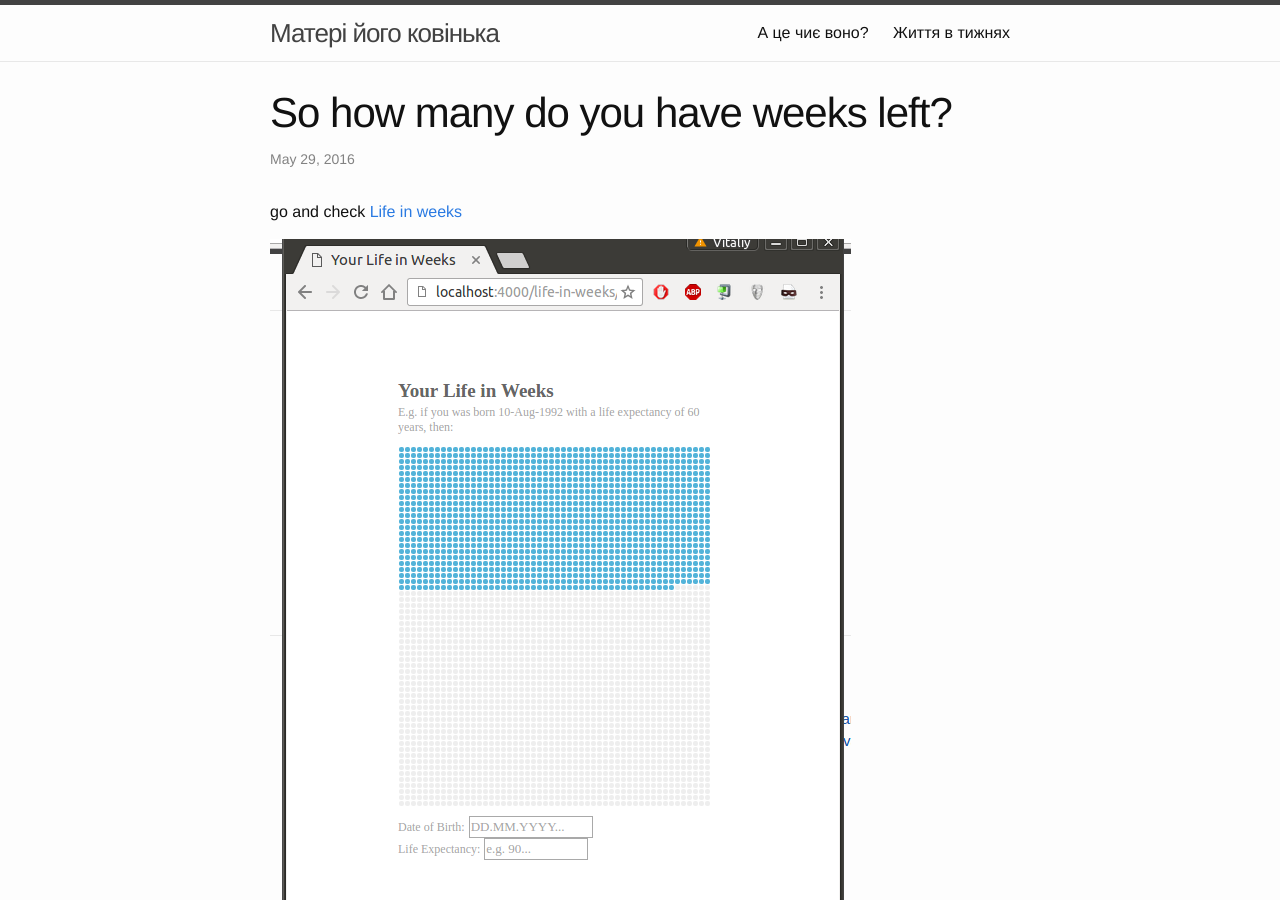
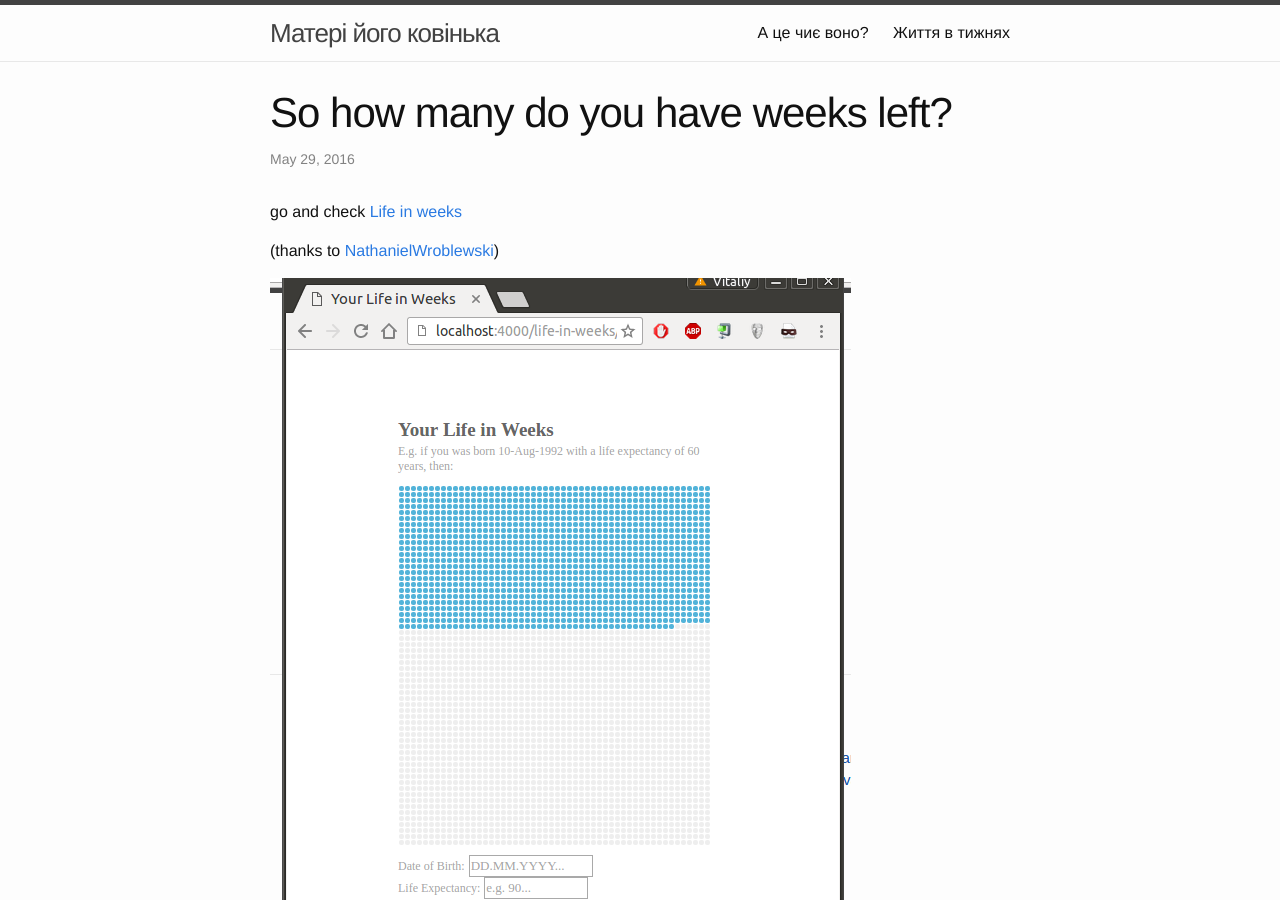
Before and after one commit to Emettant/emettant.github.io, a Jekyll site: the page built from _posts/2016-05-29-so-how-many-weeks-do-you-have.markdown, in a window 1280 px wide and 900 px high. Built offline with Jekyll 4.4.1, drawn with Linux system fonts in a browser that asks for light colours; comment, search, counter and statistics services are not loaded.

Commit message:
added author original one

```diff
--- a/_posts/2016-05-29-so-how-many-weeks-do-you-have.markdown
+++ b/_posts/2016-05-29-so-how-many-weeks-do-you-have.markdown
@@ -8,7 +8,10 @@ comments: true
 ---
 go and check [Life in weeks][liw]
 
+(thanks to [NathanielWroblewski][NW])
+
 ![scr]({{ site_url }}/photo/life-in-weeks-demo.png)
 
 
 [liw]: {{ site_url }}/life-in-weeks/
+[NW]: https://github.com/NathanielWroblewski/life-in-weeks
```
